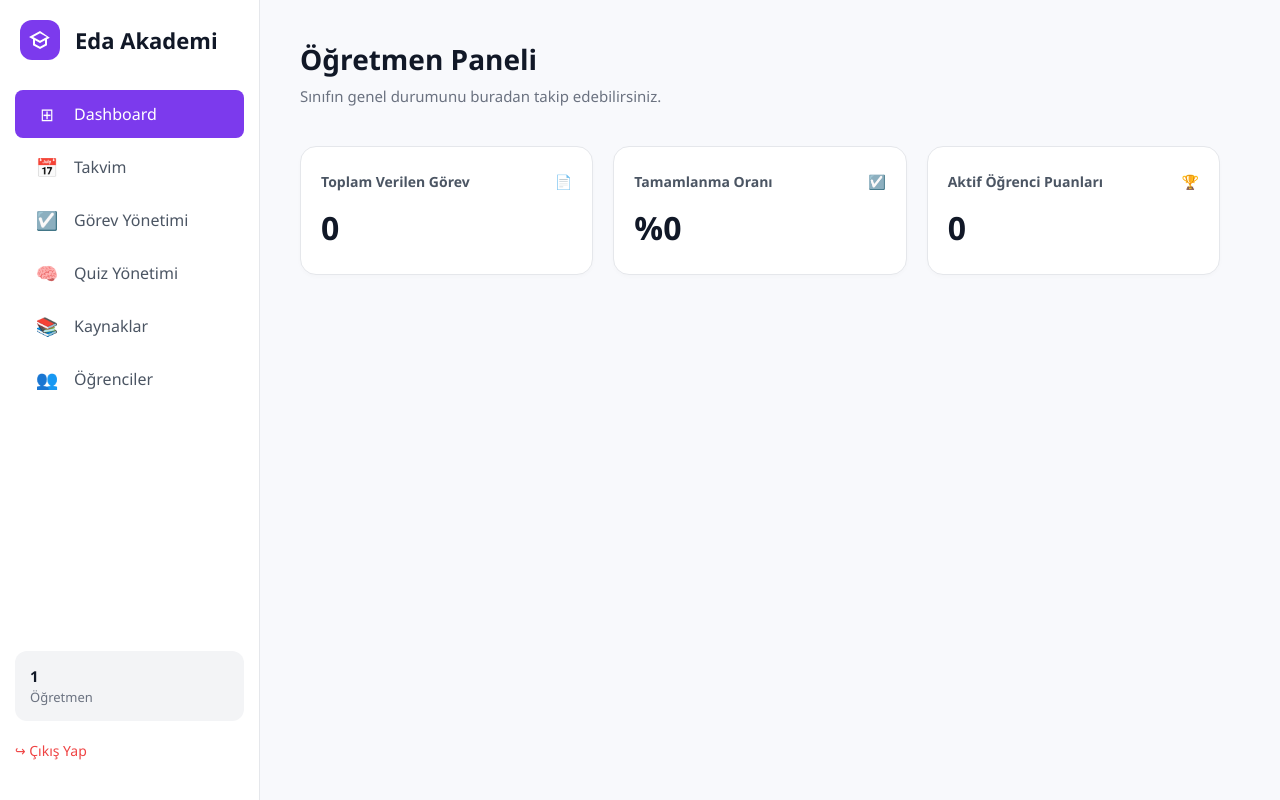
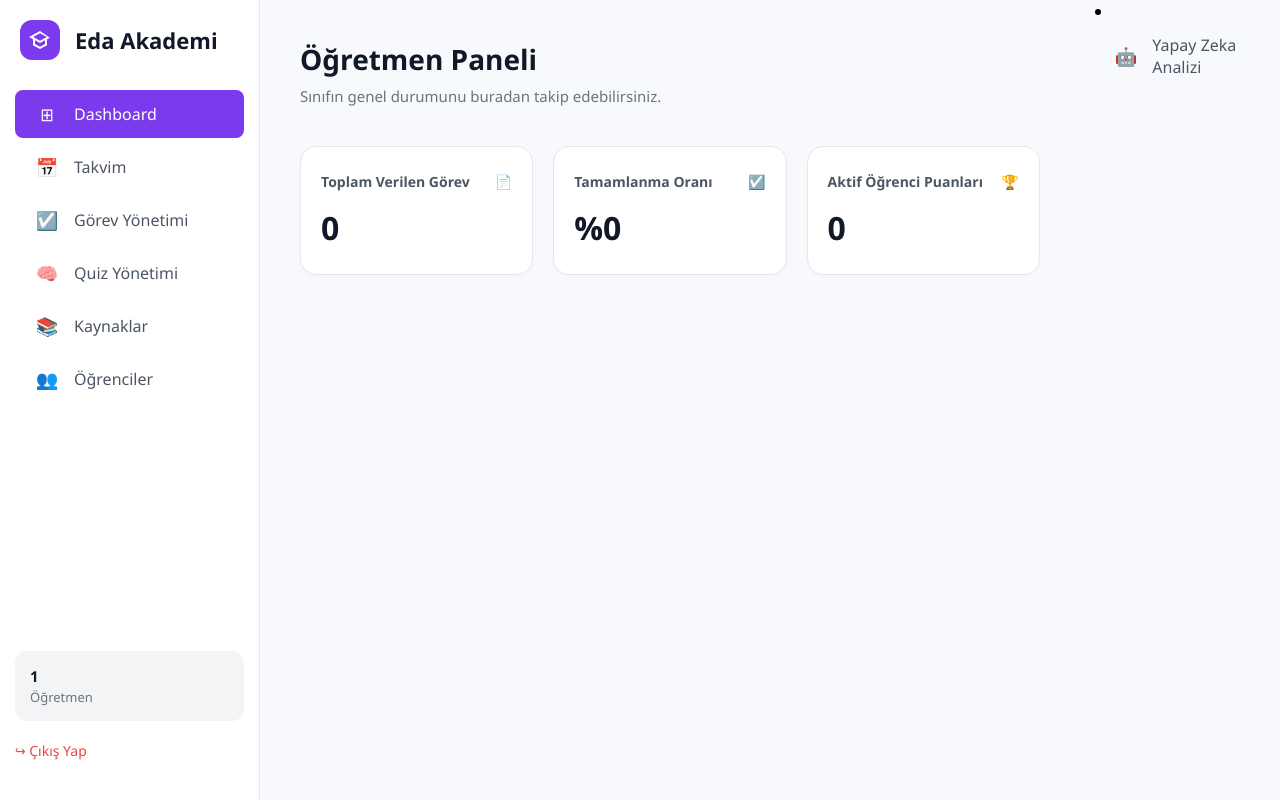
Before and after one commit to dertlimehmetsalih286-cyber/eda-akedemi, a Flask app: page /ogretmen in a window 1280 px wide. Run offline with Flask 3, Linux system fonts and the light colour scheme; the visitor is signed in with stand-in values (Sample User, id 1); data that the repository does not hold is empty.

Commit message:
Update ogretmen.html

```diff
--- a/templates/ogretmen.html
+++ b/templates/ogretmen.html
@@ -76,3 +76,4 @@
     </main>
 </body>
 </html>
+<li class="nav-item"><a href="/ogretmen_analiz" class="nav-link"><span class="nav-icon">🤖</span> Yapay Zeka Analizi</a></li>
```
